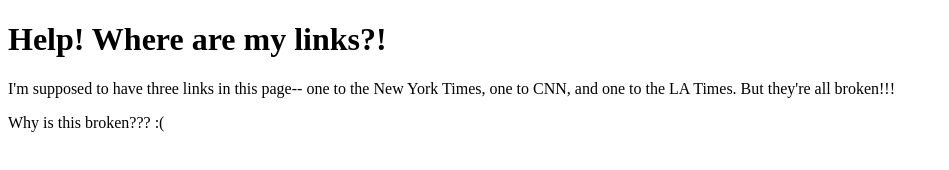
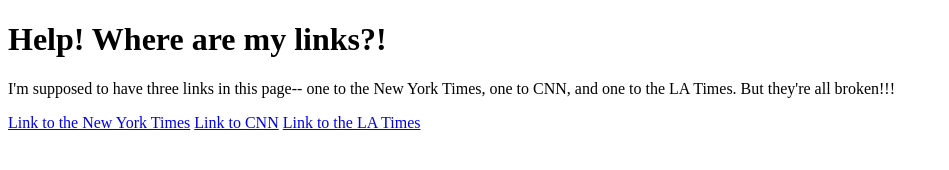
Before and after one commit to mtribbs/debugging, a plain HTML site: page test-2/test-2.html in a window 1280 px wide. Shown: the whole page, without its empty margins (0-949 px from the left). Drawn offline with Linux system fonts and the light colour scheme.

Commit message:
fixed links in test 2

```diff
--- a/test-2/test-2.html
+++ b/test-2/test-2.html
@@ -8,10 +8,8 @@
     <body>
         <h1>Help! Where are my links?!</h1>
         <p>I'm supposed to have three links in this page-- one to the New York Times, one to CNN, and one to the LA Times. But they're all broken!!!</p>
-<a href="https://www.nytimes.com">
-<a herf="http://www.cnn.com">Why is this broken??? :(</a>
-<a href="http://www.latimes.com/" Help this LA Times link is broken!!!></a>
-
-
+        <a href="https://www.nytimes.com">Link to the New York Times</a>
+        <a href="http://www.cnn.com">Link to CNN</a>
+        <a href="http://www.latimes.com/">Link to the LA Times</a>
     </body>
 </html>
```
Lines whose indentation alone changed are shown as unchanged.
